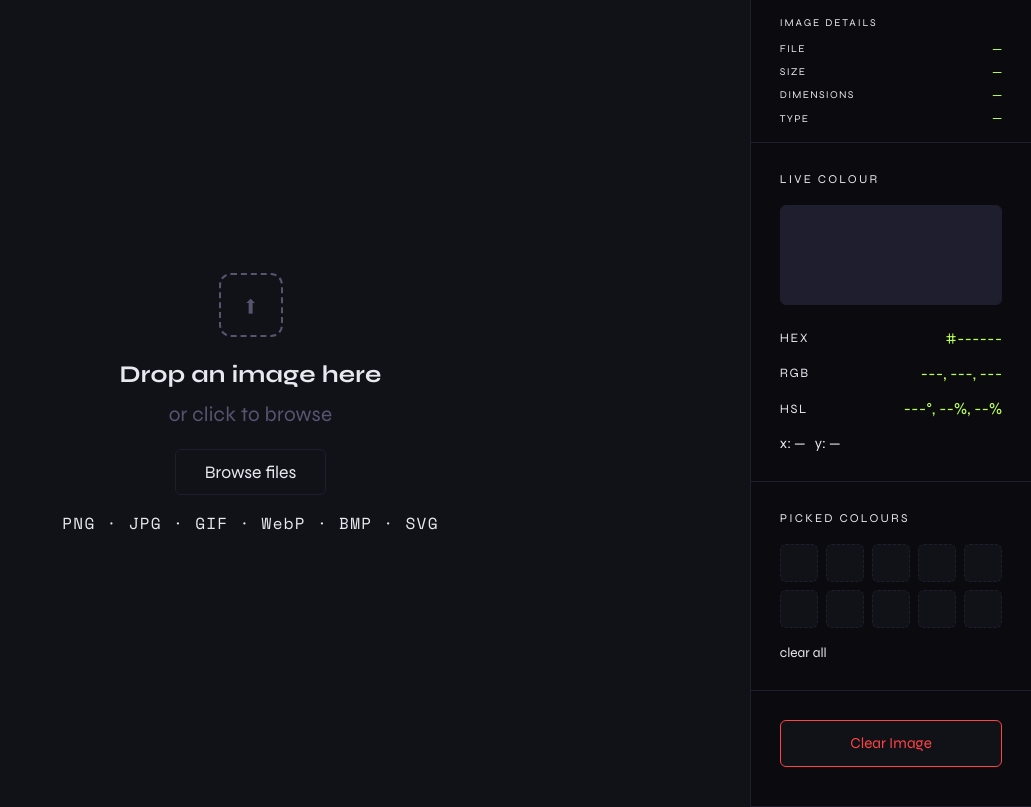
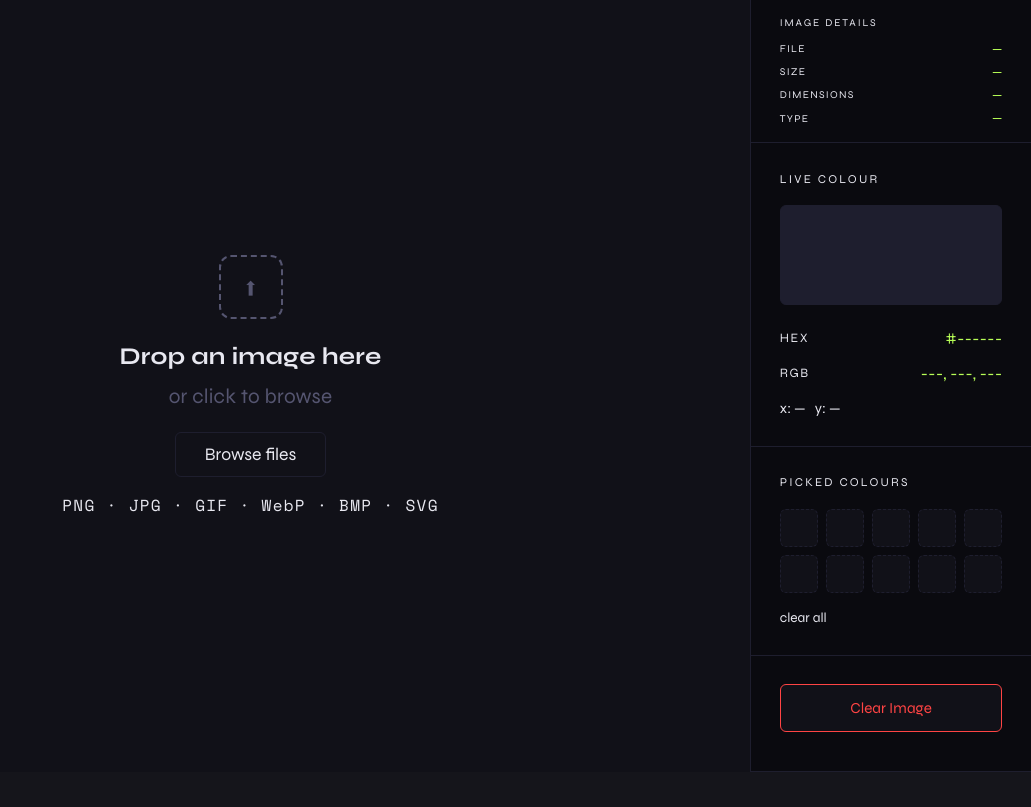
Before and after one commit to georgestanley33/hex-code-picker, a Flask app: page / in a window 1280 px wide. Shown: the part 66-873 px from the top of the page, without its empty margins (249-1280 px from the left). After the commit the page ends 838 px from the top, so only its background shows below. Run offline with Flask 3, Linux system fonts and the light colour scheme.

Commit message:
remove hsl

```diff
--- a/templates/index.html
+++ b/templates/index.html
@@ -407,10 +407,6 @@
           <span class="value-key">RGB</span>
           <span class="value-val" id="val-rgb" title="Click to copy">---, ---, ---</span>
         </div>
-        <div class="value-row">
-          <span class="value-key">HSL</span>
-          <span class="value-val" id="val-hsl" title="Click to copy">---°, --%, --%</span>
-        </div>
       </div>
       <div id="coords-display">x: <span id="cx">—</span> &nbsp; y: <span id="cy">—</span></div>
     </div>
@@ -450,7 +446,6 @@
   const swatch      = document.getElementById('color-swatch');
   const valHex      = document.getElementById('val-hex');
   const valRgb      = document.getElementById('val-rgb');
-  const valHsl      = document.getElementById('val-hsl');
   const cxEl        = document.getElementById('cx');
   const cyEl        = document.getElementById('cy');
   const histGrid    = document.getElementById('history-grid');
@@ -464,7 +459,6 @@
 
   let currentHex = null;
   let currentRgb = null;
-  let currentHsl = null;
   let history    = [];
   let imageLoaded = false;
 
@@ -515,7 +509,7 @@
     document.getElementById('img-type').textContent      = '—';
     history = [];
     renderHistory();
-    currentHex = null; currentRgb = null; currentHsl = null;
+    currentHex = null; currentRgb = null;
     swatch.style.background = '#1e1e2e';
     valHex.textContent = '#------';
     valRgb.textContent = '---, ---, ---';
@@ -544,34 +538,14 @@
     return '#' + [r, g, b].map(v => v.toString(16).padStart(2, '0')).join('').toUpperCase();
   }
 
-  function rgbToHsl(r, g, b) {
-    r /= 255; g /= 255; b /= 255;
-    const max = Math.max(r, g, b), min = Math.min(r, g, b);
-    let h, s, l = (max + min) / 2;
-    if (max === min) { h = s = 0; }
-    else {
-      const d = max - min;
-      s = l > 0.5 ? d / (2 - max - min) : d / (max + min);
-      switch (max) {
-        case r: h = ((g - b) / d + (g < b ? 6 : 0)) / 6; break;
-        case g: h = ((b - r) / d + 2) / 6; break;
-        case b: h = ((r - g) / d + 4) / 6; break;
-      }
-    }
-    return { h: Math.round(h * 360), s: Math.round(s * 100), l: Math.round(l * 100) };
-  }
-
   function updateSidebar(r, g, b, a) {
     const hex = rgbToHex(r, g, b);
-    const hsl = rgbToHsl(r, g, b);
     currentHex = hex;
     currentRgb = `rgb(${r}, ${g}, ${b})`;
-    currentHsl = `hsl(${hsl.h}, ${hsl.s}%, ${hsl.l}%)`;
 
     swatch.style.background = hex;
     valHex.textContent  = hex;
     valRgb.textContent  = `${r}, ${g}, ${b}`;
-    valHsl.textContent  = `${hsl.h}°, ${hsl.s}%, ${hsl.l}%`;
   }
 
   mainCanvas.addEventListener('mousemove', e => {
@@ -652,15 +626,12 @@
           const r = parseInt(hex.slice(1,3), 16);
           const g = parseInt(hex.slice(3,5), 16);
           const b = parseInt(hex.slice(5,7), 16);
-          const hsl = rgbToHsl(r, g, b);
           swatch.style.background = hex;
           valHex.textContent = hex;
           valRgb.textContent = `${r}, ${g}, ${b}`;
-          valHsl.textContent = `${hsl.h}°, ${hsl.s}%, ${hsl.l}%`;
           currentHex = hex;
           currentRgb = `rgb(${r}, ${g}, ${b})`;
-          currentHsl = `hsl(${hsl.h}, ${hsl.s}%, ${hsl.l}%)`;
-          document.getElementById('live-colour-label').textContent = 'Selected Colour';
+                document.getElementById('live-colour-label').textContent = 'Selected Colour';
         });
       } else {
         el.className = 'swatch-item swatch-empty';
```
